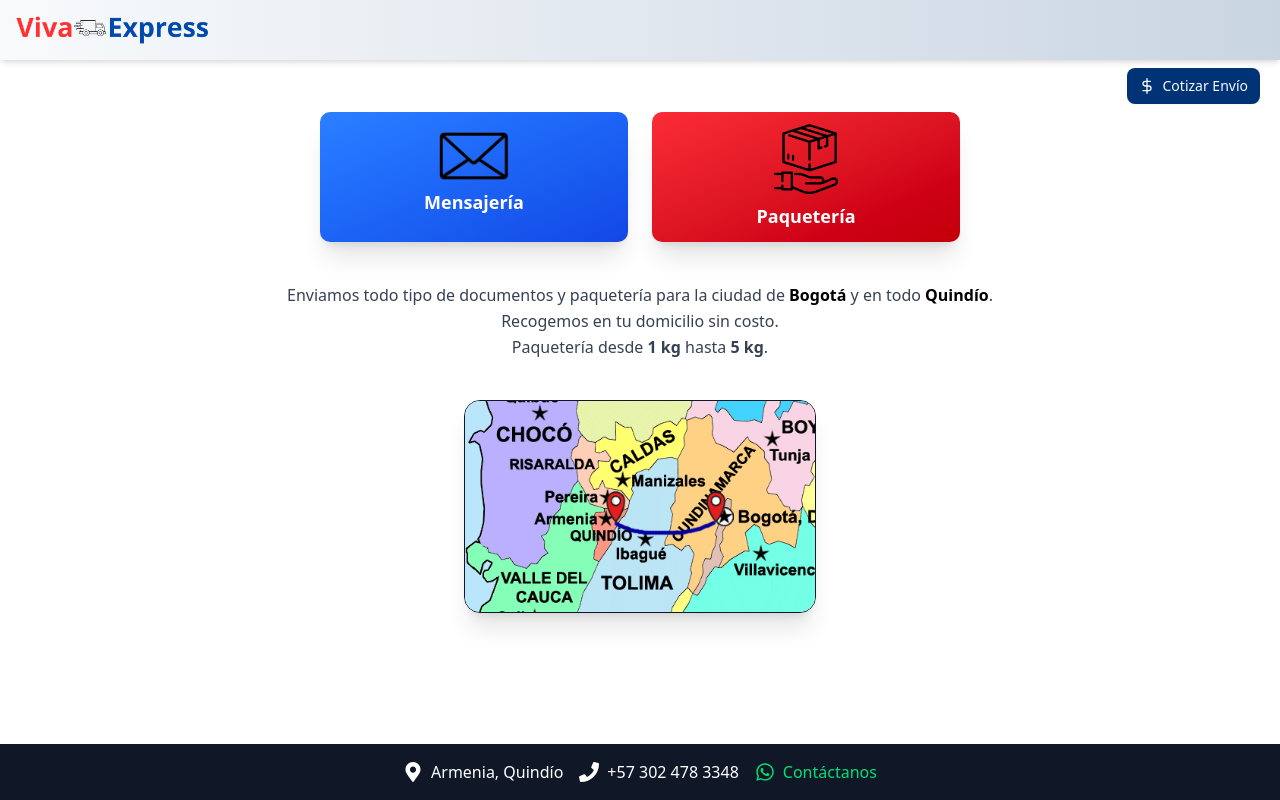
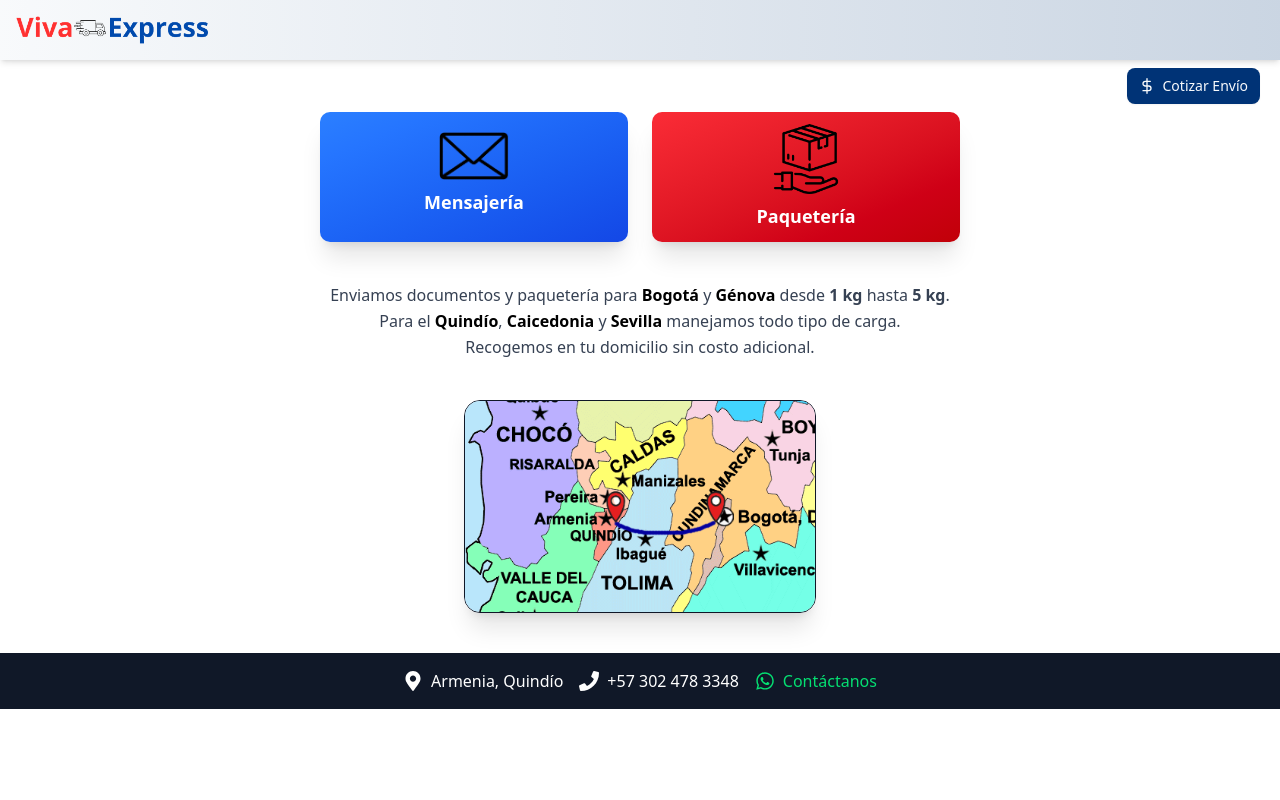
Before and after one commit to Argoty/viva-express, a Next.js app: page / in a window 1280 px wide. Built offline with nearby package versions, Linux system fonts and the light colour scheme.

Commit message:
Actualizo servicios, pongo mask a valor comercial y actualizo footer

```diff
--- a/src/app/page.js
+++ b/src/app/page.js
@@ -3,7 +3,7 @@ import Servicios from "@/components/Servicios";
 
 export default function Home() {
   return (
-    <main className="flex flex-col pt-15 pb-20 px-5">
+    <main className="flex flex-col pt-15 pb-10 px-5">
       {/* Botón Cotizar en la esquina superior derecha */}
        <CotizarButton />
       <Servicios />
--- a/src/components/Footer.jsx
+++ b/src/components/Footer.jsx
@@ -2,7 +2,8 @@ import { FaWhatsapp, FaMapMarkerAlt, FaPhone } from "react-icons/fa";
 
 export default function Footer() {
   return (
-    <footer className="bg-gray-900 text-white py-4 fixed bottom-0 w-full text-center">
+    <footer className="bg-gray-900 text-white py-4 w-full text-center">
+
       <div className="container mx-auto flex flex-wrap justify-center items-center gap-4">
         <div className="flex items-center gap-2">
           <FaMapMarkerAlt size={20} />
--- a/src/components/Servicios.jsx
+++ b/src/components/Servicios.jsx
@@ -22,11 +22,11 @@ export default function Servicios() {
             {/* Texto descriptivo */}
             <div className="text-center">
                 <p className="text-base text-gray-700 leading-relaxed">
-            Enviamos todo tipo de documentos y paquetería para la ciudad de <span className="font-semibold text-black">Bogotá</span> y en todo <span className="font-semibold text-black">Quindío</span>.
+                    Enviamos documentos y paquetería para <span className="font-semibold text-black">Bogotá</span> y <span className="font-semibold text-black">Génova</span> desde <span className="font-semibold">1 kg</span> hasta <span className="font-semibold">5 kg</span>.
                     <br />
-            Recogemos en tu domicilio sin costo.
+                    Para el <span className="font-semibold text-black">Quindío</span>, <span className="font-semibold text-black">Caicedonia</span> y <span className="font-semibold text-black">Sevilla</span> manejamos todo tipo de carga.
                     <br />
-            Paquetería desde <span className="font-semibold">1 kg</span> hasta <span className="font-semibold">5 kg</span>.
+                    Recogemos en tu domicilio sin costo adicional.
                 </p>
             </div>
 
@@ -41,6 +41,5 @@ export default function Servicios() {
                 />
             </div>
         </section>
-
     );
 }
```
Lines whose indentation alone changed are shown as unchanged.
